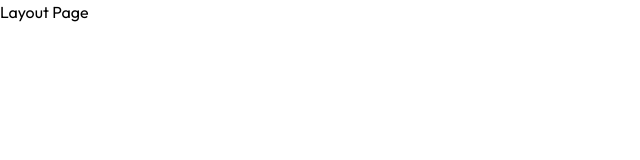
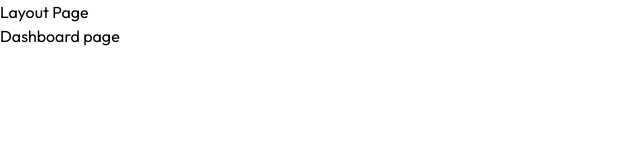
Before and after one commit to IgnasiusDhimas/CV_ABBED, a React (Vite) app in the folder client/: page /app in a window 1280 px wide. Shown: the top 160 px of the page, without its empty margins (0-640 px from the left). Built offline with nearby package versions, Linux system fonts and the light colour scheme; the HTML template or start-up script is replaced by a standard one.

Commit message:
Aktivasi Route yang berupa gabungan dari beberapa route dengan import Outlet

```diff
--- a/client/src/pages/Layout.jsx
+++ b/client/src/pages/Layout.jsx
@@ -1,9 +1,13 @@
 import React from 'react'
+import { Outlet } from 'react-router-dom'
 
 const Layout = () => {
     return (
         <div>
             <h1>Layout Page</h1>
+            <div>
+                <Outlet />
+            </div>
         </div>
     )
 }
```
